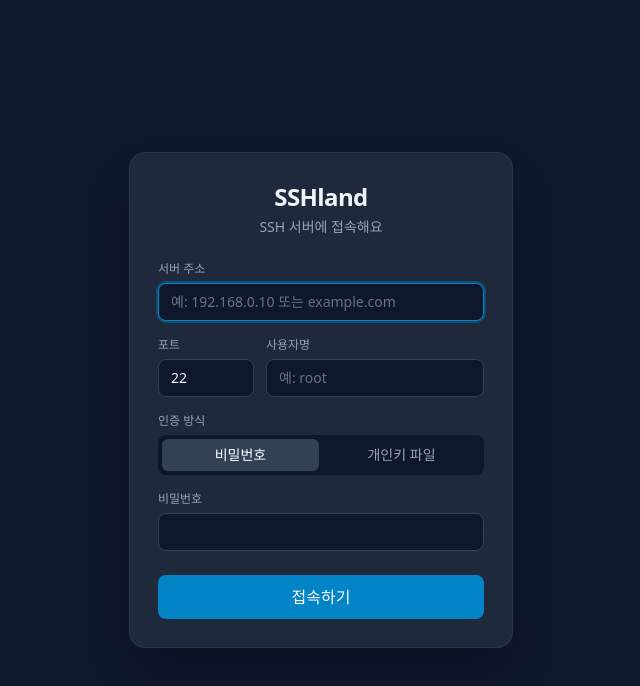
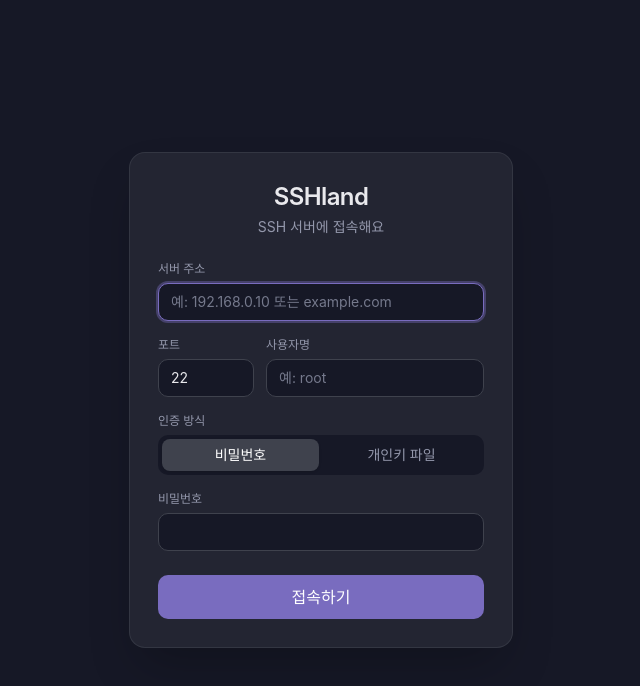
Before and after one commit to q09009/sshland, a React (Vite) app: page / in a window 1280 px wide. Shown: the top 686 px of the page, without its empty margins (319-959 px from the left). Built offline with nearby package versions, Linux system fonts and the light colour scheme.

Commit message:
Add spatial pane gaps and surfaces

```diff
--- a/src/components/PaneView.tsx
+++ b/src/components/PaneView.tsx
@@ -24,10 +24,10 @@ export default function PaneView({ node }: { node: PaneNode }) {
   const { leaves, dividers } = useMemo(() => collectLayout(node), [node]);
 
   return (
-    <div className="relative h-full w-full">
-      {leaves.map(({ node: leaf, rect }) => (
-        <div key={leaf.id} className="absolute" style={pctStyle(rect)}>
-          <Leaf node={leaf} />
+    <div className="relative h-full w-full overflow-hidden bg-ink-900">
+      {leaves.map(({ node: leaf, rect }, i) => (
+        <div key={leaf.id} className="absolute" style={paneStyle(rect)}>
+          <Leaf node={leaf} index={i + 1} />
         </div>
       ))}
       {dividers.map((d) => (
@@ -37,12 +37,36 @@ export default function PaneView({ node }: { node: PaneNode }) {
   );
 }
 
-function pctStyle(rect: Rect) {
+const EDGE_EPSILON = 0.000001;
+
+function startInset(position: number) {
+  return position <= EDGE_EPSILON
+    ? "var(--space-pane-edge)"
+    : "var(--space-pane-half-gap)";
+}
+
+function endInset(position: number) {
+  return position >= 1 - EDGE_EPSILON
+    ? "var(--space-pane-edge)"
+    : "var(--space-pane-half-gap)";
+}
+
+/**
+ * Keep the pane tree's normalized geometry intact while insetting each visual
+ * surface. Adjacent panes each contribute half the gap; outer panes use the
+ * full edge spacing token.
+ */
+function paneStyle(rect: Rect) {
+  const leftInset = startInset(rect.x);
+  const topInset = startInset(rect.y);
+  const rightInset = endInset(rect.x + rect.w);
+  const bottomInset = endInset(rect.y + rect.h);
+
   return {
-    left: `${rect.x * 100}%`,
-    top: `${rect.y * 100}%`,
-    width: `${rect.w * 100}%`,
-    height: `${rect.h * 100}%`,
+    left: `calc(${rect.x * 100}% + ${leftInset})`,
+    top: `calc(${rect.y * 100}% + ${topInset})`,
+    width: `calc(${rect.w * 100}% - ${leftInset} - ${rightInset})`,
+    height: `calc(${rect.h * 100}% - ${topInset} - ${bottomInset})`,
   };
 }
 
@@ -80,16 +104,24 @@ function Divider({ layout }: { layout: DividerLayout }) {
   const style = horizontal
     ? {
         left: `${layout.x * 100}%`,
-        top: `${layout.parentRect.y * 100}%`,
-        height: `${layout.parentRect.h * 100}%`,
-        width: 6,
+        top: `calc(${layout.parentRect.y * 100}% + ${startInset(
+          layout.parentRect.y
+        )})`,
+        height: `calc(${layout.parentRect.h * 100}% - ${startInset(
+          layout.parentRect.y
+        )} - ${endInset(layout.parentRect.y + layout.parentRect.h)})`,
+        width: "var(--space-pane-gap)",
         transform: "translateX(-50%)",
       }
     : {
         top: `${layout.y * 100}%`,
-        left: `${layout.parentRect.x * 100}%`,
-        width: `${layout.parentRect.w * 100}%`,
-        height: 6,
+        left: `calc(${layout.parentRect.x * 100}% + ${startInset(
+          layout.parentRect.x
+        )})`,
+        width: `calc(${layout.parentRect.w * 100}% - ${startInset(
+          layout.parentRect.x
+        )} - ${endInset(layout.parentRect.x + layout.parentRect.w)})`,
+        height: "var(--space-pane-gap)",
         transform: "translateY(-50%)",
       };
 
@@ -100,7 +132,9 @@ function Divider({ layout }: { layout: DividerLayout }) {
         style={style}
         className={`absolute z-10 ${
           horizontal ? "cursor-col-resize" : "cursor-row-resize"
-        } ${dragging ? "bg-sky-500" : "bg-ink-700 hover:bg-sky-500"}`}
+        } transition-colors ${
+          dragging ? "bg-sky-500/70" : "bg-transparent hover:bg-sky-500/35"
+        }`}
       />
       {dragging && (
         <div
@@ -112,7 +146,7 @@ function Divider({ layout }: { layout: DividerLayout }) {
   );
 }
 
-function Leaf({ node }: { node: LeafNode }) {
+function Leaf({ node, index }: { node: LeafNode; index: number }) {
   const focused = useAppStore((s) => s.focusedPaneId === node.id);
   const setFocus = useAppStore((s) => s.setFocus);
   // The editor provides its own metadata header, so it skips the generic
@@ -122,16 +156,20 @@ function Leaf({ node }: { node: LeafNode }) {
   return (
     <div
       onMouseDownCapture={() => setFocus(node.id)}
-      className={`flex h-full w-full flex-col overflow-hidden border-2 ${
-        focused ? "border-sky-500" : "border-transparent"
-      }`}
+      data-focused={focused}
+      className="pane-surface flex h-full w-full flex-col overflow-hidden"
     >
-      {!isEditor && <PaneHeader node={node} />}
+      {!isEditor && <PaneHeader node={node} index={index} focused={focused} />}
       <div className="min-h-0 flex-1 overflow-hidden">
         {node.content === "file-manager" ? (
           <FilesScreen id={node.id} />
         ) : node.content === "editor" ? (
-          <EditorPane id={node.id} filePath={node.filePath ?? ""} />
+          <EditorPane
+            id={node.id}
+            filePath={node.filePath ?? ""}
+            index={index}
+            focused={focused}
+          />
         ) : node.content === "dashboard" ? (
           <DashboardPane id={node.id} />
         ) : (
@@ -143,7 +181,15 @@ function Leaf({ node }: { node: LeafNode }) {
 }
 
 /** Slim per-pane title bar with content-switch and close controls. */
-function PaneHeader({ node }: { node: LeafNode }) {
+function PaneHeader({
+  node,
+  index,
+  focused,
+}: {
+  node: LeafNode;
+  index: number;
+  focused: boolean;
+}) {
   const setPaneContent = useAppStore((s) => s.setPaneContent);
   const requestClose = useAppStore((s) => s.requestClose);
   const canClose = useAppStore((s) => leafCount(s.paneTree) > 1);
@@ -151,21 +197,21 @@ function PaneHeader({ node }: { node: LeafNode }) {
   const isFm = node.content === "file-manager";
   const isDashboard = node.content === "dashboard";
 
-  const label = isFm
-    ? "📁 파일관리자"
-    : isDashboard
-      ? "📊 대시보드"
-      : "❯_ 터미널";
+  const label = isFm ? "파일관리자" : isDashboard ? "대시보드" : "터미널";
 
   return (
-    <div className="flex h-7 shrink-0 items-center justify-between border-b border-ink-700/60 bg-ink-800 pl-2 pr-1 text-xs text-slate-400">
-      <span className="select-none">{label}</span>
+    <div className="flex h-7 shrink-0 items-center justify-between border-b border-ink-700/60 bg-ink-800 pl-2.5 pr-1 text-xs text-slate-400">
+      <span className="flex items-center gap-1.5 select-none">
+        {focused && <span className="h-1.5 w-1.5 shrink-0 rounded-full bg-sky-500" />}
+        <span className="font-medium text-slate-300">{label}</span>
+        <span className="font-mono text-2xs text-slate-500">.{index}</span>
+      </span>
       <span className="flex items-center gap-0.5">
         {isDashboard ? (
           <button
             onClick={() => setPaneContent(node.id, "file-manager")}
             title="파일관리자로 전환"
-            className="rounded px-1.5 py-0.5 hover:bg-ink-700 hover:text-slate-100"
+            className="rounded px-1.5 py-0.5 text-slate-500 hover:bg-ink-700 hover:text-slate-200"
           >
             📁
           </button>
@@ -176,7 +222,7 @@ function PaneHeader({ node }: { node: LeafNode }) {
                 setPaneContent(node.id, isFm ? "terminal" : "file-manager")
               }
               title={isFm ? "터미널로 전환" : "파일관리자로 전환"}
-              className="rounded px-1.5 py-0.5 hover:bg-ink-700 hover:text-slate-100"
+              className="rounded px-1.5 py-0.5 text-slate-500 hover:bg-ink-700 hover:text-slate-200"
             >
               ⇄
             </button>
@@ -184,7 +230,7 @@ function PaneHeader({ node }: { node: LeafNode }) {
               <button
                 onClick={() => setPaneContent(node.id, "dashboard")}
                 title="대시보드로 전환"
-                className="rounded px-1.5 py-0.5 hover:bg-ink-700 hover:text-slate-100"
+                className="rounded px-1.5 py-0.5 text-slate-500 hover:bg-ink-700 hover:text-slate-200"
               >
                 📊
               </button>
@@ -195,7 +241,7 @@ function PaneHeader({ node }: { node: LeafNode }) {
           onClick={() => requestClose(node.id)}
           disabled={!canClose}
           title="pane 닫기"
-          className="rounded px-1.5 py-0.5 hover:bg-red-500/20 hover:text-red-300 disabled:opacity-30 disabled:hover:bg-transparent"
+          className="rounded px-1.5 py-0.5 text-slate-500 hover:bg-red-500/20 hover:text-red-300 disabled:opacity-30 disabled:hover:bg-transparent"
         >
           ✕
         </button>
--- a/src/index.css
+++ b/src/index.css
@@ -16,30 +16,36 @@
  * for `bg-sky-500/20`.
  */
 :root {
-  /* --- Neutral surfaces (custom "ink" scale) --- */
-  --color-ink-900: 15 23 42;
-  --color-ink-800: 30 41 59;
-  --color-ink-700: 51 65 85;
-  --color-ink-600: 71 85 105;
+  /* --- Neutral surfaces (custom "ink" scale) ---
+     Repointed to the Nocturne design system (claude.ai/design import,
+     "sshland-workspace-concepts" E — final direction): ink-900 = Nocturne
+     --color-bg (#161826), ink-800 = --color-surface (#232532), ink-700/600 =
+     the neutral-800/700 ramp steps. Names/classes unchanged — only values
+     moved, per the "future redesign only touches :root" rule below. */
+  --color-ink-900: 22 24 38;
+  --color-ink-800: 35 37 50;
+  --color-ink-700: 63 66 77;
+  --color-ink-600: 89 93 108;
 
-  /* --- Text / neutral foreground (slate) --- */
-  --color-slate-100: 241 245 249;
-  --color-slate-200: 226 232 240;
-  --color-slate-300: 203 213 225;
-  --color-slate-400: 148 163 184;
-  --color-slate-500: 100 116 139;
-  --color-slate-600: 71 85 105;
+  /* --- Text / neutral foreground (slate) — Nocturne --color-text + neutral ramp --- */
+  --color-slate-100: 233 233 237;
+  --color-slate-200: 228 231 245;
+  --color-slate-300: 207 211 229;
+  --color-slate-400: 147 151 171;
+  --color-slate-500: 117 121 140;
+  --color-slate-600: 89 93 108;
 
-  /* --- Accent (sky) --- */
-  --color-sky-200: 186 230 253;
-  --color-sky-300: 125 211 252;
-  --color-sky-400: 56 189 248;
-  --color-sky-500: 14 165 233;
-  --color-sky-600: 2 132 199;
-  --color-sky-950: 8 47 73;
+  /* --- Accent (sky) — Nocturne's blurple accent (--color-accent #9184d9)
+     and its accent-* ramp. --color-sky-500 carries the base accent. --- */
+  --color-sky-200: 231 229 254;
+  --color-sky-300: 210 206 253;
+  --color-sky-400: 181 171 252;
+  --color-sky-500: 145 132 217;
+  --color-sky-600: 121 108 191;
+  --color-sky-950: 43 39 65;
 
   /* --- Status --- */
-  --color-emerald-500: 16 185 129;
+  --color-emerald-500: 95 217 154; /* Nocturne's connected-dot green */
   --color-amber-400: 251 191 36;
   --color-red-200: 254 202 202;
   --color-red-300: 252 165 165;
@@ -49,8 +55,8 @@
   --color-red-950: 69 10 10;
 
   /* --- Typography --- */
-  --font-sans: system-ui, -apple-system, "Segoe UI", Roboto, "Malgun Gothic",
-    sans-serif;
+  --font-sans: "Inter", system-ui, -apple-system, "Segoe UI", Roboto,
+    "Malgun Gothic", sans-serif;
   --font-mono: ui-monospace, SFMono-Regular, Menlo, Monaco, Consolas,
     "Liberation Mono", "Courier New", monospace;
   /* Terminal (xterm) monospace stack — read from JS in TerminalPane. */
@@ -70,14 +76,23 @@
   --text-2xl: 1.5rem;
   --leading-2xl: 2rem;
 
-  /* --- Border radius (mirrors Tailwind defaults, centralized) --- */
+  /* --- Border radius --- calm, monotonic 8/10/12/16px surface scale. */
   --radius-sm: 0.125rem;
   --radius: 0.25rem;
-  --radius-md: 0.375rem;
-  --radius-lg: 0.5rem;
+  --radius-md: 0.5rem;
+  --radius-lg: 0.625rem;
   --radius-xl: 0.75rem;
   --radius-2xl: 1rem;
   --radius-full: 9999px;
+
+  /* --- Spatial pane system --- */
+  --space-pane-gap: 0.5rem;
+  --space-pane-half-gap: 0.25rem;
+  --space-pane-edge: 0.5rem;
+  --radius-pane: var(--radius-xl);
+  --shadow-pane-rest: 0 1px 2px rgb(0 0 0 / 0.18);
+  --shadow-pane-focus: 0 0 0 1px rgb(var(--color-sky-500) / 0.34),
+    0 8px 24px -16px rgb(var(--color-sky-500) / 0.72);
 }
 
 html,
@@ -99,6 +114,36 @@ body {
   background: rgb(var(--color-sky-400) / 0.12);
 }
 
+/* Spatial pane surfaces share one restrained hierarchy. Geometry remains in
+   PaneView so split ratios and live terminal instances are unaffected. */
+.pane-surface {
+  border: 1px solid rgb(var(--color-ink-700) / 0.72);
+  border-radius: var(--radius-pane);
+  background: rgb(var(--color-ink-900));
+  box-shadow: var(--shadow-pane-rest);
+  transition: border-color 140ms ease, box-shadow 140ms ease;
+}
+
+.pane-surface[data-focused="true"] {
+  border-color: rgb(var(--color-sky-500) / 0.9);
+  box-shadow: var(--shadow-pane-focus);
+}
+
+/* Fading rule — a Nocturne signature. `.hr` fades to transparent at both ends
+   instead of stopping cleanly, painted from the ink-700 divider token. */
+.hr {
+  height: 1px;
+  border: 0;
+  margin: 0.7rem 0;
+  background: linear-gradient(
+    to right,
+    transparent,
+    rgb(var(--color-ink-700)) 48px,
+    rgb(var(--color-ink-700)) calc(100% - 48px),
+    transparent
+  );
+}
+
 /* Slim, dark scrollbars to match the theme. */
 ::-webkit-scrollbar {
   width: 10px;
```
Also changed, not shown: src/components/EditorPane.tsx (+9 -1 lines).
